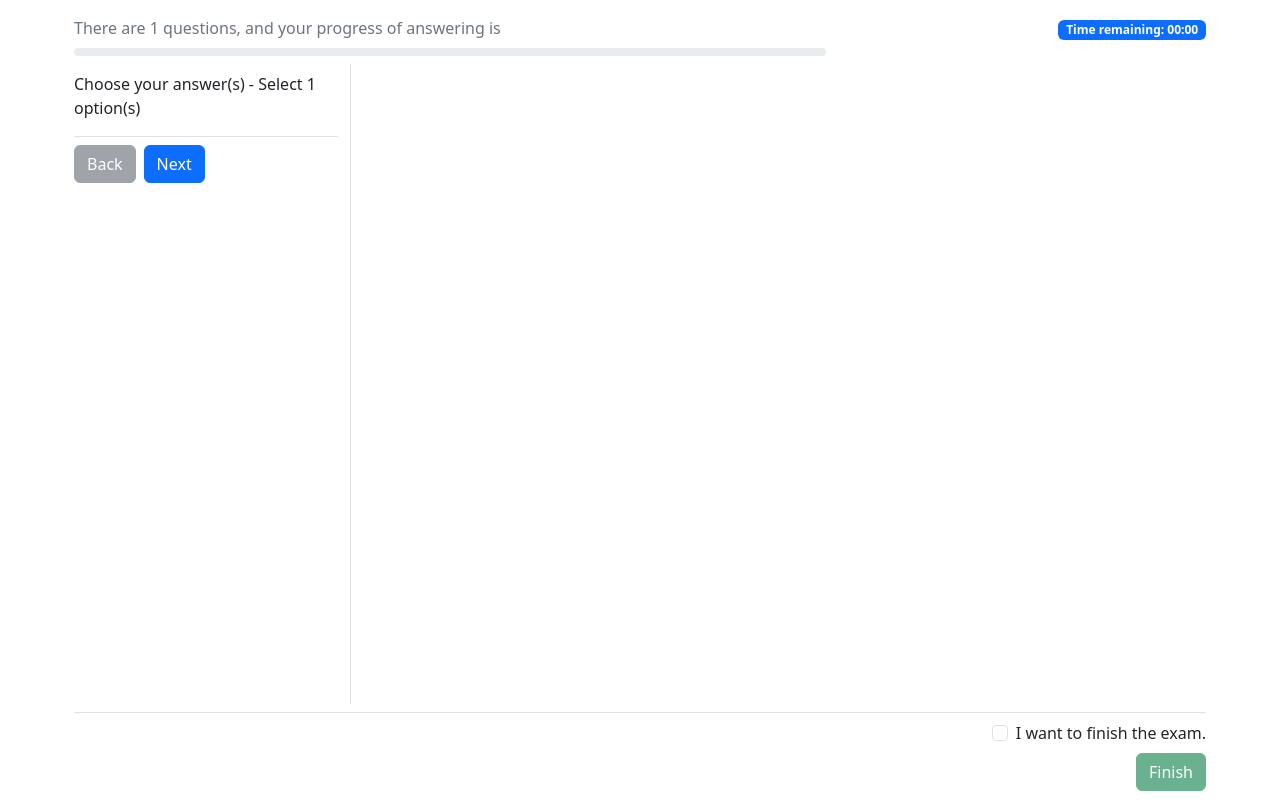
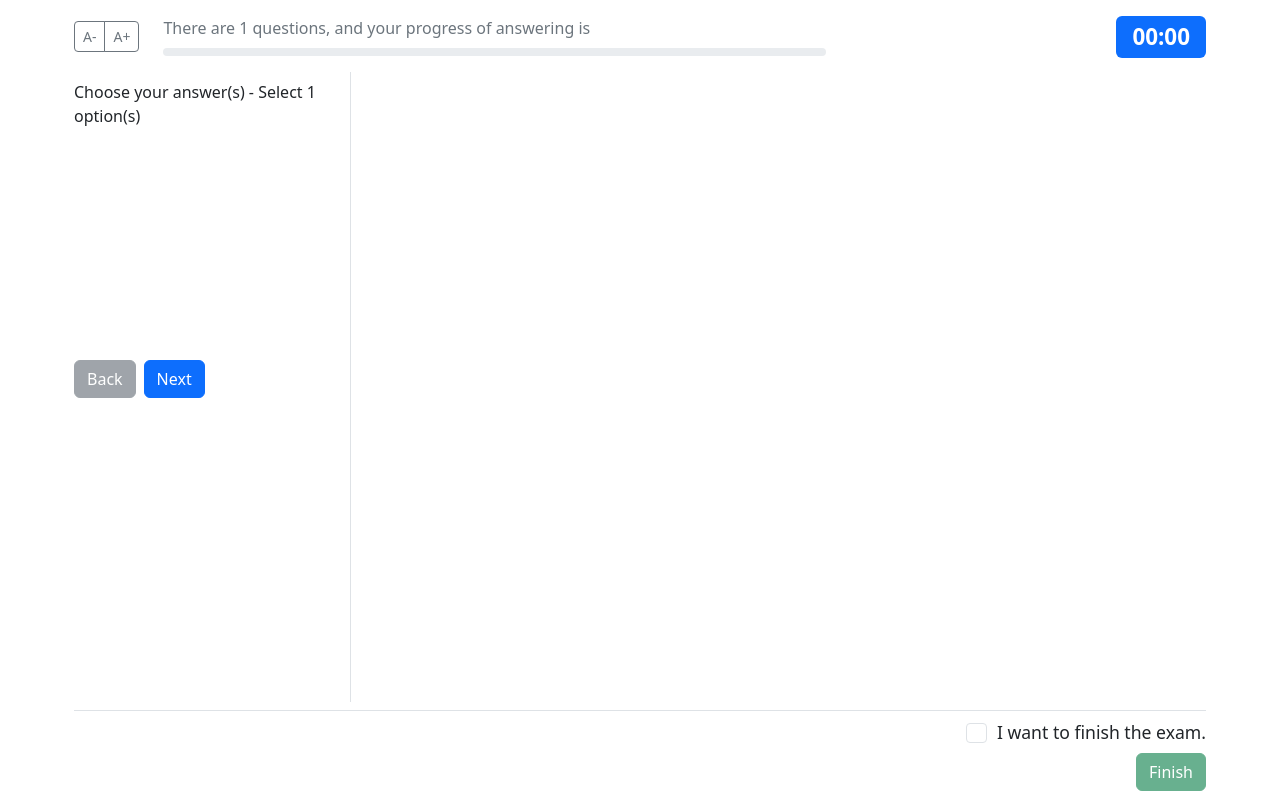
Before and after one commit to Keithsel/eos-simulation, a Flask app: template templates/exam.html in a window 1280 px wide. Shown: the part 56-856 px from the top of the page. Run offline with Flask 3, Linux system fonts and the light colour scheme; the template is opened without the code that fills it: most values are stand-ins (such as "Sample title", 1, 10 or a date in 2020).

Commit message:
Exam page improvement and data correction

```diff
--- a/templates/exam.html
+++ b/templates/exam.html
@@ -8,6 +8,12 @@
 
     <div class="row g-2 mb-2">
       <div class="col-md-8">
+        <div class="d-flex align-items-center mb-2">
+          <div class="btn-group btn-group-sm me-4" role="group">
+            <button type="button" class="btn btn-outline-secondary" onclick="adjustFontSize(-1)">A-</button>
+            <button type="button" class="btn btn-outline-secondary" onclick="adjustFontSize(1)">A+</button>
+          </div>
+          <div class="flex-grow-1">
             <div class="text-sm text-secondary mb-2">
               There are {{ quiz.num_questions }} questions, and your progress of answering is
             </div>
@@ -15,8 +21,10 @@
               <div class="progress-bar bg-success" id="progress-bar" role="progressbar" style="width: 0%"></div>
             </div>
           </div>
+        </div>
+      </div>
       <div class="col-md-4 text-end">
-        <span class="badge bg-primary" id="timer">Time remaining: <span id="time">00:00</span></span>
+        <span class="badge bg-primary" id="timer"><span id="time">00:00</span></span>
       </div>
     </div>
 
@@ -33,7 +41,7 @@
 
           </div>
 
-          <div class="mt-3 d-flex">
+          <div class="mt-4 d-flex"> <!-- Changed from mt-3 to mt-4 -->
             <button type="button" class="btn btn-secondary me-2" id="prevBtn" disabled>Back</button>
             <button type="button" class="btn btn-primary" id="nextBtn">Next</button>
           </div>
@@ -97,8 +105,6 @@
     }
   }
 
-  const maxOptionsHeight = Math.max(...questions.map(q => q.options.length * 40));
-
   function updateQuestion() {
     const question = questions[currentQuestion];
     document.getElementById('selectInfo').textContent =
@@ -147,8 +153,9 @@
 
     updateProgress();
 
-    optionsPanel.style.height = `${maxOptionsHeight}px`;
-    optionsPanel.style.overflowY = 'auto';
+    optionsPanel.style.height = 'auto';
+    optionsPanel.style.maxHeight = '300px'; // Only scroll if content exceeds this height
+    optionsPanel.style.minHeight = '200px'; // Ensure minimum height for visual consistency
   }
 
   function updateProgress() {
@@ -212,6 +219,22 @@
   updateQuestion();
   updateTimer();
   loadProgress();
+
+  let currentFontSize = 1; // 1 represents the default size
+
+  function adjustFontSize(delta) {
+    currentFontSize = Math.max(0.8, Math.min(1.4, currentFontSize + delta * 0.1));
+    document.querySelector('.question-text').style.fontSize = `${currentFontSize * 1.1}rem`;
+    document.querySelector('.options-text').style.fontSize = `${currentFontSize}rem`;
+
+    // Add these lines to adjust option letters and content
+    document.querySelectorAll('.option-letter').forEach(el => {
+      el.style.fontSize = `${currentFontSize * 1.1}rem`;
+    });
+    document.querySelectorAll('.option-content').forEach(el => {
+      el.style.fontSize = `${currentFontSize}rem`;
+    });
+  }
 </script>
 
 <style>
@@ -224,7 +247,7 @@
   }
 
   .question-text {
-    font-size: 1.1rem;
+    font-size: 1.3rem;
     font-weight: 500;
     margin-bottom: 0.5rem;
     white-space: pre-wrap;
@@ -232,7 +255,7 @@
   }
 
   .options-text {
-    font-size: 1rem;
+    font-size: 1.2rem;
     line-height: 1.5;
     overflow-y: auto;
     padding-right: 0.5rem;
@@ -268,11 +291,11 @@
     }
 
     .question-text {
-      font-size: 1rem;
+      font-size: 1.2rem;
     }
 
     .options-text {
-      font-size: 0.9rem;
+      font-size: 1rem;
       line-height: 1.4;
     }
   }
@@ -281,6 +304,15 @@
   .answer-options {
     position: relative;
     margin-bottom: 1rem;
+    padding-left: 2px;
+    /* Creates space for checkbox glow */
+    height: auto !important;
+    /* Override any inline height */
+    max-height: 300px;
+    min-height: 200px;
+    display: flex;
+    flex-direction: column;
+    justify-content: center;
   }
 
 
@@ -294,9 +326,27 @@
 
 
   .form-check {
-    height: 32px;
+    height: 38px;
+    /* Increased from 32px */
     display: flex;
     align-items: center;
+    padding-left: 2.2em;
+    /* Increased padding for larger checkboxes */
+  }
+
+  .form-check-input {
+    width: 1.3em;
+    height: 1.3em;
+    margin-right: 0.6em;
+    transition: border-color 0.2s ease;
+  }
+
+  .form-check-input:hover {
+    border-color: #0d6efd;
+  }
+
+  .form-check-label {
+    font-size: 1.1rem;
   }
 
   .question-image,
@@ -335,13 +385,16 @@
   }
 
   .option-letter {
-    flex: 0 0 2rem;
+    flex: 0 0 2.5rem;
+    /* Increased from 2rem */
     font-weight: 500;
     white-space: nowrap;
     padding-right: 0.5rem;
+    font-size: 1.1rem;
   }
 
   .option-content {
+    font-size: 1.15rem;
     flex: 1;
   }
 
@@ -352,6 +405,16 @@
 
   .text-nowrap {
     white-space: nowrap;
+  }
+
+  .badge {
+    font-size: 1.4rem;
+    padding: 0.6rem 1rem;
+    border-radius: 6px;
+  }
+
+  #finishCheck:hover {
+    border-color: #198754;
   }
 
   @media (max-width: 768px) {
@@ -368,6 +431,12 @@
     .option-letter {
       margin-bottom: 0.5rem;
     }
+
+    .badge {
+      font-size: 1.2rem;
+      padding: 0.5rem 0.8rem;
+    }
+  }
   }
 </style>
 {% endblock %}
```
Also changed, not shown: data/quiz_data.csv. Lines whose indentation alone changed are shown as unchanged.
